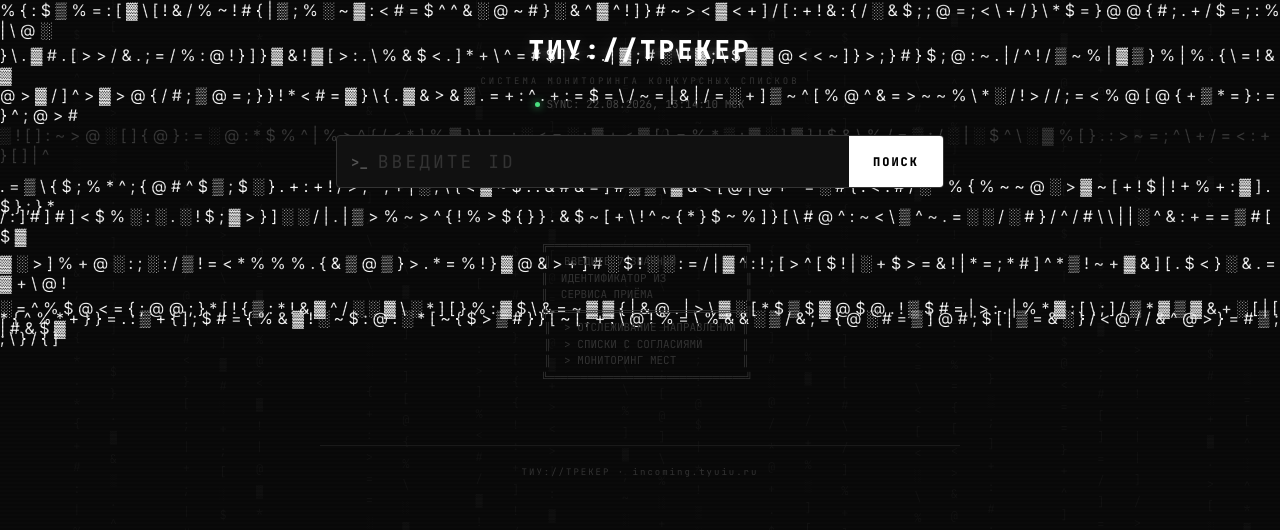
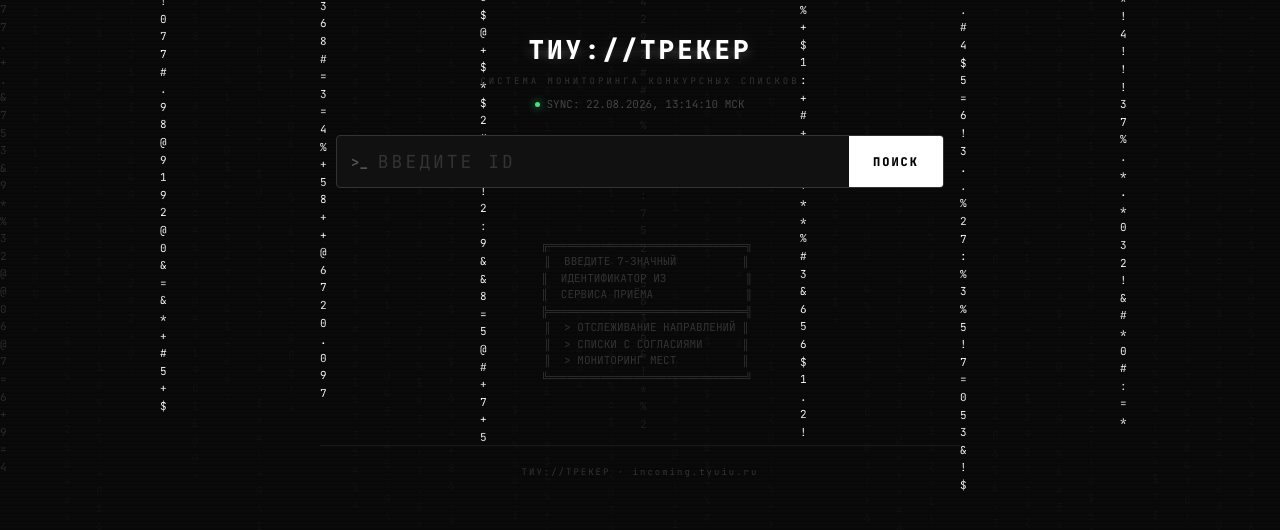
Before and after one commit to sseconddeath/tiu-tracker, a Next.js app: page / in a window 1280 px wide. Shown: the top 530 px of the page. Built offline with nearby package versions, Linux system fonts and the light colour scheme.

Commit message:
Update page.tsx

```diff
--- a/app/page.tsx
+++ b/app/page.tsx
@@ -384,30 +384,41 @@ const styles:Record<string,React.CSSProperties>={
 }
 
 const matrixCols=(()=>{
-  const c='@#$%&*!=+<>{}[]|/\\~^;:.░▒▓'.split('')
-  return Array.from({length:35}).map((_,i)=>({
-    text:Array.from({length:100}).map(()=>c[Math.floor(Math.random()*c.length)]).join('\n'),
-    left:(i/35)*100,
-    dur:18+Math.random()*22,
+  const c='0123456789:.*+=#@&%$!'.split('')
+  return Array.from({length:40}).map((_,i)=>({
+    text:Array.from({length:80}).map(()=>c[Math.floor(Math.random()*c.length)]).join('\n'),
+    left:(i/40)*100,
+    dur:20+Math.random()*20,
     delay:Math.random()*40,
-    flashDelay:Math.random()*20,
-    flashDur:8+Math.random()*12,
+    isFlash:i%5===0,
+    flashDur:6+Math.random()*10,
+    flashDelay:Math.random()*15,
   }))
 })()
 
 function MatrixBg(){
-  return<div style={{position:'fixed',top:0,left:0,width:'100%',height:'100%',zIndex:0,overflow:'hidden',pointerEvents:'none'}}>
+  return<div style={{position:'fixed',top:0,left:0,width:'100vw',height:'100vh',zIndex:0,overflow:'hidden',pointerEvents:'none'}}>
     <style>{`
-      @keyframes rain{0%{transform:translateY(-50%)}100%{transform:translateY(50%)};}
-      @keyframes flash{0%,100%{opacity:0.04}40%{opacity:0.2}60%{opacity:0.18}100%{opacity:0.04}}
-      .mx-col{position:absolute;top:-50%;font-family:${mono};font-size:12px;white-space:pre;line-height:1.8;pointer-events:none;animation:rain linear infinite;color:rgba(255,255,255,0.04)}
-      .mx-flash{animation:rain linear infinite,flash ease-in-out infinite}
+      @keyframes rain{0%{transform:translateY(-50%)}100%{transform:translateY(0%)};}
+      @keyframes flash{0%,100%{opacity:0.03}50%{opacity:0.15}}
     `}</style>
-    {matrixCols.map((m,i)=>{
-      const isFlash=i%4===0
-      return<div key={i} className={isFlash?'mx-flash':'mx-col'}
-        style={{left:`${m.left}%`,animationDuration:`${m.dur}s${isFlash?`,${m.flashDur}s`:''}`,animationDelay:`-${m.delay}s${isFlash?`,${m.flashDelay}s`:''}`}}>
-        {m.text}</div>
-    })}
+    {matrixCols.map((m,i)=>
+      <pre key={i} style={{
+        position:'absolute',
+        left:`${m.left}%`,
+        top:'-50%',
+        margin:0,
+        fontFamily:mono,
+        fontSize:11,
+        lineHeight:'1.6em',
+        color:'#fff',
+        opacity:m.isFlash?undefined:0.03,
+        animation:m.isFlash?`rain ${m.dur}s linear infinite, flash ${m.flashDur}s ease-in-out ${m.flashDelay}s infinite`:`rain ${m.dur}s linear -${m.delay}s infinite`,
+        pointerEvents:'none',
+        userSelect:'none',
+        width:'1ch',
+        overflow:'hidden',
+      }}>{m.text}</pre>
+    )}
   </div>
 }
```
